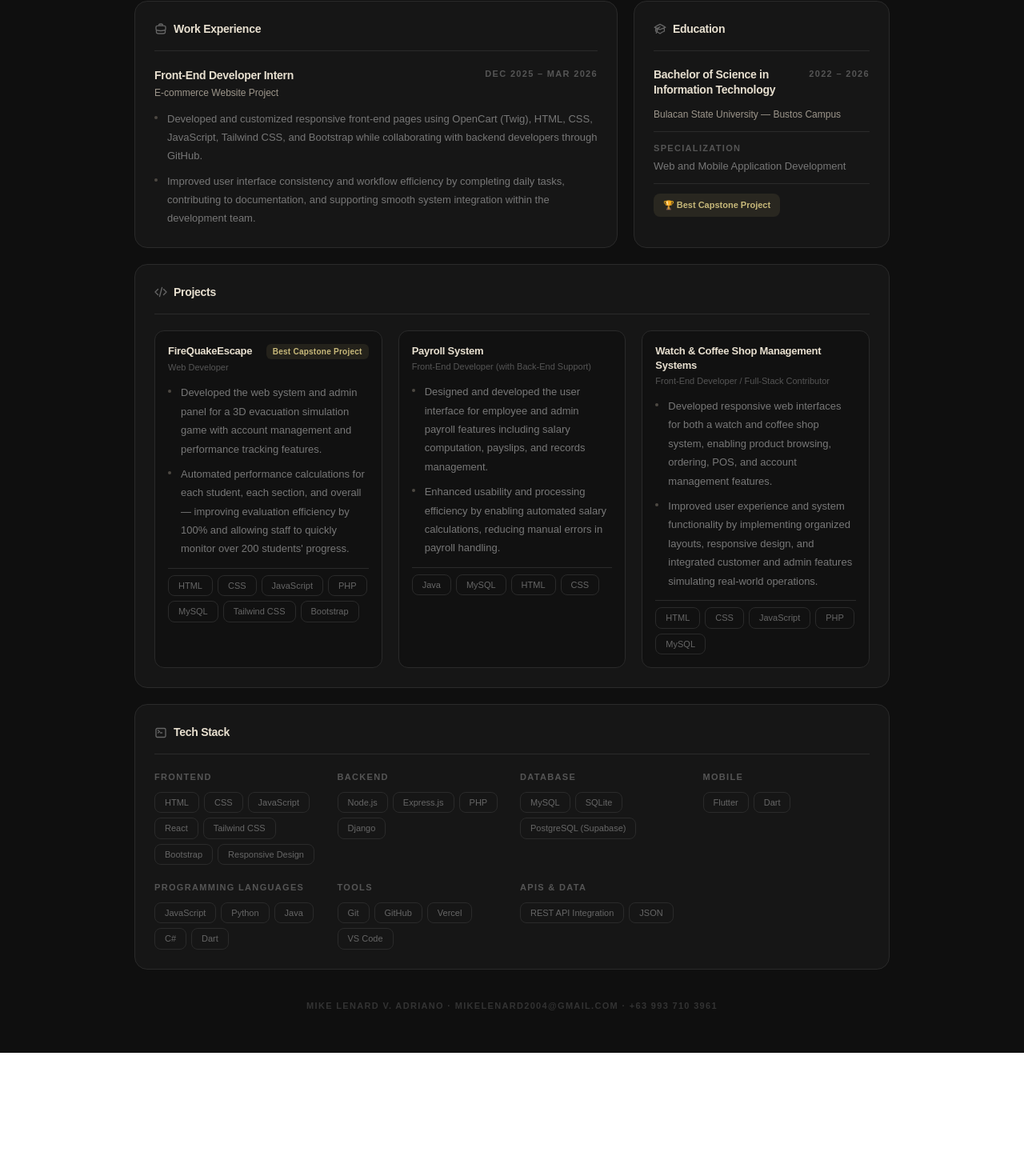
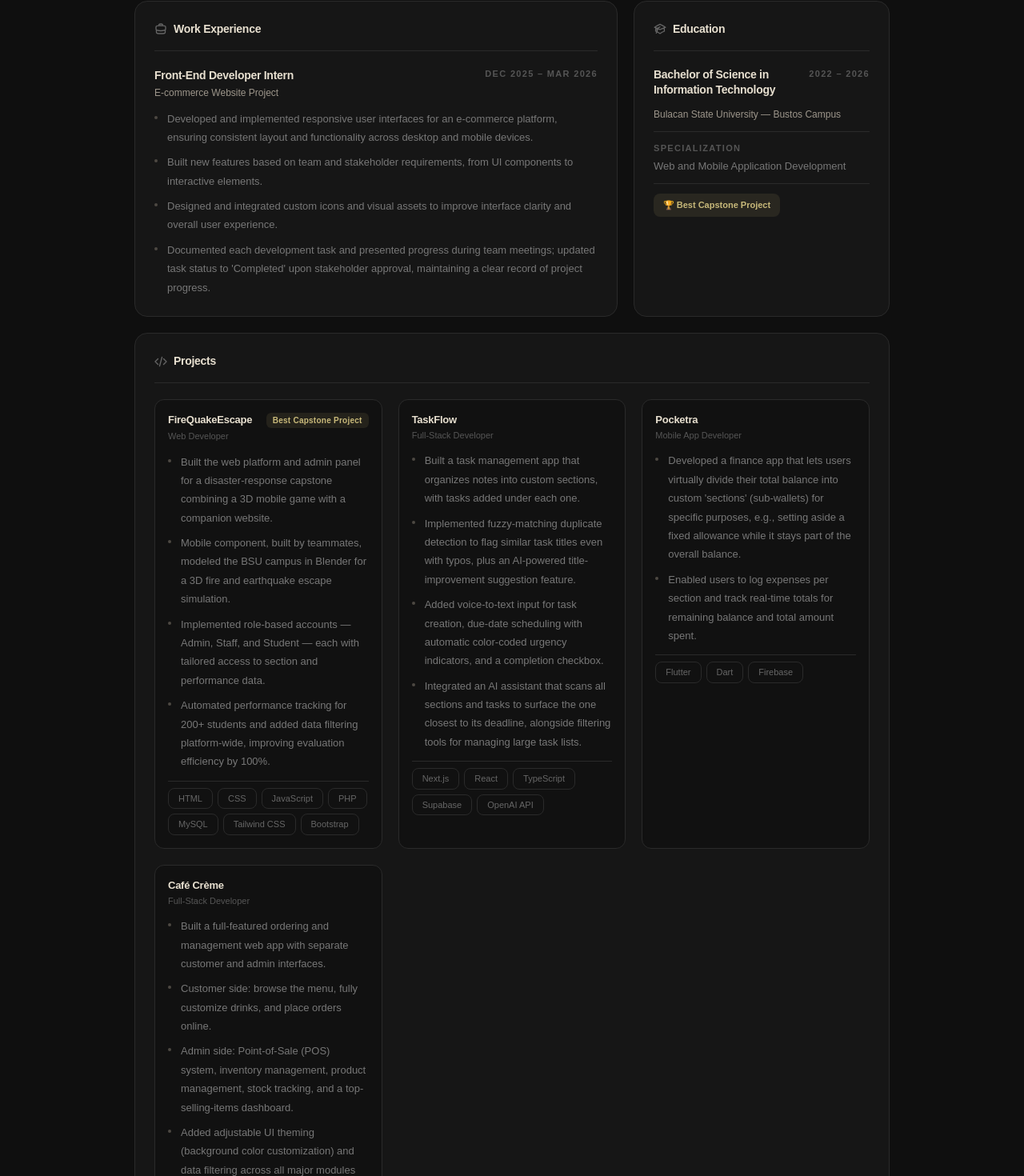
Before and after one commit to MKLNRD-ADR/my-portfolio, a React (Vite) app: page /resume in a window 1280 px wide. Shown: the part 301-1771 px from the top of the page at 80% size. Before the commit the page ends 1617 px from the top, so only its background shows below. Built offline with nearby package versions, Linux system fonts and the light colour scheme.

Commit message:
resume info  fix

```diff
--- a/src/Resume.jsx
+++ b/src/Resume.jsx
@@ -8,8 +8,10 @@ const workExperience = [
     company: "E-commerce Website Project",
     period: "Dec 2025 – Mar 2026",
     bullets: [
-      "Developed and customized responsive front-end pages using OpenCart (Twig), HTML, CSS, JavaScript, Tailwind CSS, and Bootstrap while collaborating with backend developers through GitHub.",
-      "Improved user interface consistency and workflow efficiency by completing daily tasks, contributing to documentation, and supporting smooth system integration within the development team.",
+      "Developed and implemented responsive user interfaces for an e-commerce platform, ensuring consistent layout and functionality across desktop and mobile devices.",
+      "Built new features based on team and stakeholder requirements, from UI components to interactive elements.",
+      "Designed and integrated custom icons and visual assets to improve interface clarity and overall user experience.",
+      "Documented each development task and presented progress during team meetings; updated task status to 'Completed' upon stakeholder approval, maintaining a clear record of project progress.",
     ],
   },
 ];
@@ -20,28 +22,44 @@ const projects = [
     badge: "Best Capstone Project",
     role: "Web Developer",
     bullets: [
-      "Developed the web system and admin panel for a 3D evacuation simulation game with account management and performance tracking features.",
-      "Automated performance calculations for each student, each section, and overall — improving evaluation efficiency by 100% and allowing staff to quickly monitor over 200 students' progress.",
+      "Built the web platform and admin panel for a disaster-response capstone combining a 3D mobile game with a companion website.",
+      "Mobile component, built by teammates, modeled the BSU campus in Blender for a 3D fire and earthquake escape simulation.",
+      "Implemented role-based accounts — Admin, Staff, and Student — each with tailored access to section and performance data.",
+      "Automated performance tracking for 200+ students and added data filtering platform-wide, improving evaluation efficiency by 100%.",
     ],
     tech: ["HTML", "CSS", "JavaScript", "PHP", "MySQL", "Tailwind CSS", "Bootstrap"],
   },
   {
-    title: "Payroll System",
+    title: "TaskFlow",
     badge: null,
-    role: "Front-End Developer (with Back-End Support)",
+    role: "Full-Stack Developer",
     bullets: [
-      "Designed and developed the user interface for employee and admin payroll features including salary computation, payslips, and records management.",
-      "Enhanced usability and processing efficiency by enabling automated salary calculations, reducing manual errors in payroll handling.",
+      "Built a task management app that organizes notes into custom sections, with tasks added under each one.",
+      "Implemented fuzzy-matching duplicate detection to flag similar task titles even with typos, plus an AI-powered title-improvement suggestion feature.",
+      "Added voice-to-text input for task creation, due-date scheduling with automatic color-coded urgency indicators, and a completion checkbox.",
+      "Integrated an AI assistant that scans all sections and tasks to surface the one closest to its deadline, alongside filtering tools for managing large task lists.",
     ],
-    tech: ["Java", "MySQL", "HTML", "CSS"],
+    tech: ["Next.js", "React", "TypeScript", "Supabase", "OpenAI API"],
   },
   {
-    title: "Watch & Coffee Shop Management Systems",
+    title: "Pocketra",
     badge: null,
-    role: "Front-End Developer / Full-Stack Contributor",
+    role: "Mobile App Developer",
     bullets: [
-      "Developed responsive web interfaces for both a watch and coffee shop system, enabling product browsing, ordering, POS, and account management features.",
-      "Improved user experience and system functionality by implementing organized layouts, responsive design, and integrated customer and admin features simulating real-world operations.",
+      "Developed a finance app that lets users virtually divide their total balance into custom 'sections' (sub-wallets) for specific purposes, e.g., setting aside a fixed allowance while it stays part of the overall balance.",
+      "Enabled users to log expenses per section and track real-time totals for remaining balance and total amount spent.",
+    ],
+    tech: ["Flutter", "Dart", "Firebase"],
+  },
+  {
+    title: "Café Crème",
+    badge: null,
+    role: "Full-Stack Developer",
+    bullets: [
+      "Built a full-featured ordering and management web app with separate customer and admin interfaces.",
+      "Customer side: browse the menu, fully customize drinks, and place orders online.",
+      "Admin side: Point-of-Sale (POS) system, inventory management, product management, stock tracking, and a top-selling-items dashboard.",
+      "Added adjustable UI theming (background color customization) and data filtering across all major modules for faster searching and reporting.",
     ],
     tech: ["HTML", "CSS", "JavaScript", "PHP", "MySQL"],
   },
@@ -55,13 +73,13 @@ const education = {
 };
 
 const techStack = [
-  { label: "Frontend", items: ["HTML", "CSS", "JavaScript", "React", "Tailwind CSS", "Bootstrap", "Responsive Design"] },
+  { label: "Frontend", items: ["HTML", "CSS", "JavaScript", "TypeScript", "React", "Next.js", "Tailwind CSS", "Bootstrap", "Responsive Design"] },
   { label: "Backend", items: ["Node.js", "Express.js", "PHP", "Django"] },
   { label: "Database", items: ["MySQL", "SQLite", "PostgreSQL (Supabase)"] },
   { label: "Mobile", items: ["Flutter", "Dart"] },
-  { label: "Programming Languages", items: ["JavaScript", "Python", "Java", "C#", "Dart"] },
+  { label: "Programming Languages", items: ["JavaScript", "TypeScript", "Python", "Java", "C#", "Dart"] },
   { label: "Tools", items: ["Git", "GitHub", "Vercel", "VS Code"] },
-  { label: "APIs & Data", items: ["REST API Integration", "JSON"] },
+  { label: "APIs & Data", items: ["REST API Integration", "OpenAI API", "JSON"] },
 ];
 
 // ── Section wrapper ──────────────────────────────────────────────
@@ -129,7 +147,7 @@ export default function Resume() {
               Angat, Bulacan, Philippines
             </div>
             <p className="text-[13px] font-semibold text-[#9d968b] mb-4">
-              BSIT Student · Full-Stack Developer · Fresh Graduate
+              Full-Stack Developer · Fresh BSIT Graduate
             </p>
             {/* Contact row */}
             <div className="flex flex-wrap gap-x-5 gap-y-1 mb-5">
```
